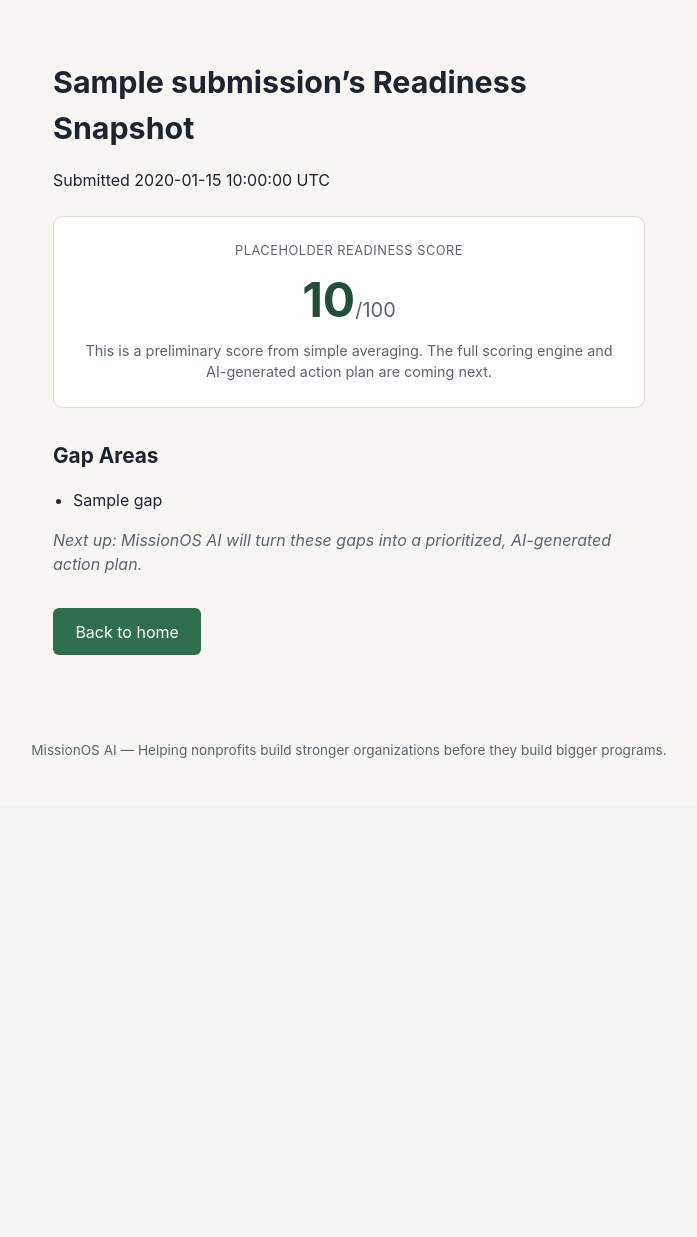
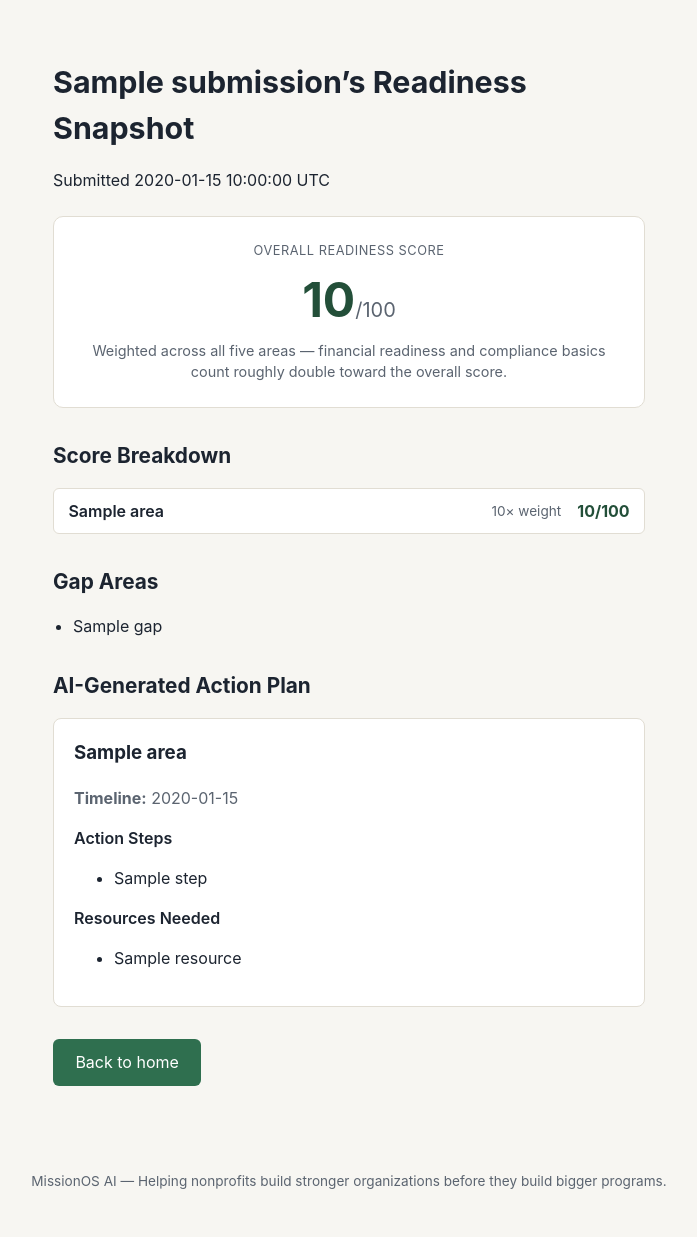
Before and after one commit to JJTC-web/Missions-ai, a Flask app: template templates/results.html in a window 1280 px wide. Shown: the part 71-1308 px from the top of the page, without its empty margins (291-988 px from the left). Before the commit the page ends 829 px from the top, so only its background shows below. Run offline with Flask 3, Linux system fonts and the light colour scheme; the template is opened without the code that fills it: most values are stand-ins (such as "Sample title", 1, 10 or a date in 2020).

Commit message:
Add weighted readiness scoring and Claude-generated action plans
Score is now a weighted average across the five assessment areas
(financial readiness and compliance basics count roughly double), with
a per-area breakdown shown on the results page. For each gap area
(score below 80), the app calls the Claude API to generate a detailed
action plan: specific steps, a timeline, and resources needed. Falls
back to a friendly message if ANTHROPIC_API_KEY isn't set or the API
call fails, so submissions always still save and score. Raised the
gunicorn worker timeout to give the API call room to complete.

```diff
--- /dev/null
+++ b/action_plan.py
@@ -0,0 +1,79 @@
+import json
+
+import anthropic
+
+from assessment import SECTIONS
+
+MODEL = "claude-opus-5"
+
+ACTION_PLAN_SCHEMA = {
+    "type": "object",
+    "properties": {
+        "plans": {
+            "type": "array",
+            "items": {
+                "type": "object",
+                "properties": {
+                    "area": {"type": "string"},
+                    "action_steps": {"type": "array", "items": {"type": "string"}},
+                    "timeline": {"type": "string"},
+                    "resources_needed": {"type": "array", "items": {"type": "string"}},
+                },
+                "required": ["area", "action_steps", "timeline", "resources_needed"],
+                "additionalProperties": False,
+            },
+        }
+    },
+    "required": ["plans"],
+    "additionalProperties": False,
+}
+
+SYSTEM_PROMPT = (
+    "You are an organizational development advisor for small nonprofits. "
+    "For each gap area you're given, write a detailed, practical action plan: "
+    "specific action steps (concrete, not generic advice), a rough timeline "
+    "(e.g. 'within 30 days', 'next quarter'), and the resources needed "
+    "(people, tools, budget, or training). Keep recommendations realistic for "
+    "a small nonprofit with limited staff and budget."
+)
+
+
+def generate_action_plan(org_name, gap_sections, answers):
+    """Generate a Claude-authored action plan for each gap area.
+
+    Returns a list of plan dicts (empty if there are no gaps). Raises on
+    API/network failure — callers should catch and degrade gracefully, since
+    this depends on an external service and a configured ANTHROPIC_API_KEY.
+    """
+    if not gap_sections:
+        return []
+
+    gap_details = []
+    for gap in gap_sections:
+        section_answers = answers.get(gap["key"], {})
+        questions = SECTIONS[gap["key"]]["questions"]
+        rated_questions = [
+            f"- {q['text']} (rated {section_answers.get(q['id'], '?')}/5)"
+            for q in questions
+        ]
+        gap_details.append(
+            f"## {gap['title']} (score: {gap['score']}/100)\n" + "\n".join(rated_questions)
+        )
+
+    prompt = (
+        f"{org_name} completed a nonprofit Organizational Health Assessment. "
+        "The following areas scored as gaps (below 80/100). For each one, "
+        "produce an action plan.\n\n" + "\n\n".join(gap_details)
+    )
+
+    client = anthropic.Anthropic()
+    response = client.messages.create(
+        model=MODEL,
+        max_tokens=8000,
+        system=SYSTEM_PROMPT,
+        output_config={"format": {"type": "json_schema", "schema": ACTION_PLAN_SCHEMA}},
+        messages=[{"role": "user", "content": prompt}],
+    )
+
+    text = next(block.text for block in response.content if block.type == "text")
+    return json.loads(text)["plans"]
--- a/app.py
+++ b/app.py
@@ -5,8 +5,10 @@ from datetime import datetime, timezone
 from dotenv import load_dotenv
 from flask import Flask, render_template, request, redirect, url_for, abort, session
 
+import action_plan
 import db
 from assessment import SECTIONS, SECTION_KEYS, SCALE_LABELS
+from scoring import compute_score_breakdown
 
 load_dotenv()
 
@@ -104,7 +106,15 @@ def assessment_submit():
         return redirect(url_for("assessment_start"))
 
     submission_id = str(uuid.uuid4())
-    score, gaps = placeholder_score(draft["answers"])
+    score, breakdown, gaps = compute_score_breakdown(draft["answers"])
+
+    plan = None
+    plan_error = None
+    try:
+        plan = action_plan.generate_action_plan(draft["org_name"], gaps, draft["answers"])
+    except Exception as e:
+        app.logger.error("Action plan generation failed: %s", e)
+        plan_error = str(e)
 
     db.save_submission(
         submission_id=submission_id,
@@ -113,7 +123,10 @@ def assessment_submit():
         contact_email=draft["contact_email"],
         answers=draft["answers"],
         score=score,
-        gaps=gaps,
+        breakdown=breakdown,
+        gaps=[gap["title"] for gap in gaps],
+        action_plan=plan,
+        action_plan_error=plan_error,
         submitted_at=datetime.now(timezone.utc),
     )
 
@@ -129,27 +142,6 @@ def assessment_results(submission_id):
     return render_template("results.html", submission=submission)
 
 
-def placeholder_score(answers):
-    """Naive average-based placeholder score and gap list.
-
-    Stands in until the real scoring engine and AI action plan generator are wired up.
-    """
-    section_averages = {}
-    for section_key, section_answers in answers.items():
-        values = list(section_answers.values())
-        section_averages[section_key] = sum(values) / len(values) if values else 0
-
-    overall_avg = sum(section_averages.values()) / len(section_averages) if section_averages else 0
-    score = round((overall_avg / 5) * 100)
-
-    gaps = [
-        SECTIONS[section_key]["title"]
-        for section_key, avg in sorted(section_averages.items(), key=lambda item: item[1])
-        if avg < 4
-    ]
-    return score, gaps
-
-
 if __name__ == "__main__":
     port = int(os.environ.get("PORT", 5000))
     app.run(host="0.0.0.0", port=port, debug=False)
--- a/assessment.py
+++ b/assessment.py
@@ -15,6 +15,7 @@ SECTIONS = OrderedDict(
             {
                 "title": "Governance",
                 "description": "Board structure, oversight, and decision-making.",
+                "weight": 1,
                 "questions": [
                     {"id": "governance_board_meets", "text": "Our board meets regularly with documented minutes."},
                     {"id": "governance_bylaws", "text": "We have current, board-approved bylaws and a conflict-of-interest policy."},
@@ -28,6 +29,7 @@ SECTIONS = OrderedDict(
             {
                 "title": "Financial Readiness",
                 "description": "Budgeting, controls, and financial oversight.",
+                "weight": 2,
                 "questions": [
                     {"id": "financial_budget", "text": "We operate against a board-approved annual budget."},
                     {"id": "financial_controls", "text": "We have internal controls (separation of duties, approvals) over spending."},
@@ -41,6 +43,7 @@ SECTIONS = OrderedDict(
             {
                 "title": "Volunteer Management",
                 "description": "Recruiting, onboarding, and supporting volunteers.",
+                "weight": 1,
                 "questions": [
                     {"id": "volunteer_recruiting", "text": "We have a repeatable process for recruiting volunteers."},
                     {"id": "volunteer_onboarding", "text": "New volunteers go through a defined onboarding and training process."},
@@ -54,6 +57,7 @@ SECTIONS = OrderedDict(
             {
                 "title": "Project Planning",
                 "description": "Program design, timelines, and delivery.",
+                "weight": 1,
                 "questions": [
                     {"id": "project_goals", "text": "Programs have clearly defined goals and success metrics."},
                     {"id": "project_timeline", "text": "We use project plans and timelines to manage program delivery."},
@@ -67,6 +71,7 @@ SECTIONS = OrderedDict(
             {
                 "title": "Compliance Basics",
                 "description": "Legal, tax, and regulatory fundamentals.",
+                "weight": 2,
                 "questions": [
                     {"id": "compliance_990", "text": "We file our Form 990 (or applicable return) on time each year."},
                     {"id": "compliance_registrations", "text": "Our state charitable registrations are current in every state we solicit in."},
--- a/requirements.txt
+++ b/requirements.txt
@@ -1,3 +1,4 @@
 Flask==3.0.3
 gunicorn==22.0.0
 python-dotenv==1.0.1
+anthropic==0.120.2
--- a/static/style.css
+++ b/static/style.css
@@ -192,3 +192,57 @@ fieldset.question legend {
   color: var(--muted);
   font-style: italic;
 }
+
+.breakdown-list {
+  list-style: none;
+  padding: 0;
+  margin: 1rem 0;
+}
+
+.breakdown-item {
+  display: flex;
+  align-items: center;
+  justify-content: space-between;
+  gap: 1rem;
+  padding: 0.6rem 0.9rem;
+  border: 1px solid var(--border);
+  border-radius: 6px;
+  background: var(--card-bg);
+  margin-bottom: 0.5rem;
+}
+
+.breakdown-title {
+  font-weight: 600;
+  flex: 1;
+}
+
+.breakdown-weight {
+  color: var(--muted);
+  font-size: 0.85rem;
+}
+
+.breakdown-score {
+  font-weight: 700;
+  color: var(--accent-dark);
+}
+
+.plan-card {
+  border: 1px solid var(--border);
+  border-radius: 8px;
+  padding: 1.25rem;
+  margin: 1rem 0;
+  background: var(--card-bg);
+}
+
+.plan-card h3 {
+  margin-top: 0;
+}
+
+.plan-timeline {
+  color: var(--muted);
+}
+
+.plan-subheading {
+  font-weight: 600;
+  margin-bottom: 0.25rem;
+}
--- a/templates/results.html
+++ b/templates/results.html
@@ -5,13 +5,24 @@
 <p class="submitted-at">Submitted {{ submission.submitted_at }} UTC</p>
 
 <div class="score-card">
-  <p class="score-label">Placeholder Readiness Score</p>
+  <p class="score-label">Overall Readiness Score</p>
   <p class="score-value">{{ submission.score }}<span>/100</span></p>
   <p class="score-note">
-    This is a preliminary score from simple averaging. The full scoring engine and
-    AI-generated action plan are coming next.
+    Weighted across all five areas &mdash; financial readiness and compliance basics
+    count roughly double toward the overall score.
   </p>
 </div>
+
+<h2>Score Breakdown</h2>
+<ul class="breakdown-list">
+  {% for area in submission.breakdown %}
+  <li class="breakdown-item">
+    <span class="breakdown-title">{{ area.title }}</span>
+    <span class="breakdown-weight">{{ area.weight }}&times; weight</span>
+    <span class="breakdown-score">{{ area.score }}/100</span>
+  </li>
+  {% endfor %}
+</ul>
 
 <h2>Gap Areas</h2>
 {% if submission.gaps %}
@@ -19,12 +30,35 @@
   {% for gap in submission.gaps %}<li>{{ gap }}</li>{% endfor %}
 </ul>
 {% else %}
-<p>No major gaps flagged in this preliminary pass &mdash; nice work! Full analysis is coming soon.</p>
+<p>No gap areas flagged &mdash; every area scored 80 or above. Nice work!</p>
 {% endif %}
 
-<p class="next-steps-note">
-  Next up: MissionOS AI will turn these gaps into a prioritized, AI-generated action plan.
+<h2>AI-Generated Action Plan</h2>
+{% if submission.action_plan_error %}
+<p class="error">
+  We couldn't generate an AI action plan for this submission right now. Your score
+  and gap list above are still accurate &mdash; try refreshing this page in a bit.
 </p>
+{% elif submission.action_plan %}
+{% for plan in submission.action_plan %}
+<div class="plan-card">
+  <h3>{{ plan.area }}</h3>
+  <p class="plan-timeline"><strong>Timeline:</strong> {{ plan.timeline }}</p>
+
+  <p class="plan-subheading">Action Steps</p>
+  <ul>
+    {% for step in plan.action_steps %}<li>{{ step }}</li>{% endfor %}
+  </ul>
+
+  <p class="plan-subheading">Resources Needed</p>
+  <ul>
+    {% for resource in plan.resources_needed %}<li>{{ resource }}</li>{% endfor %}
+  </ul>
+</div>
+{% endfor %}
+{% else %}
+<p>No action plan needed &mdash; no gap areas were flagged.</p>
+{% endif %}
 
 <a class="button" href="{{ url_for('home') }}">Back to home</a>
 {% endblock %}
```
Also changed, not shown: db.py (+25 -3 lines), scoring.py (added, +36 -0 lines), README.md, 2 other files.
